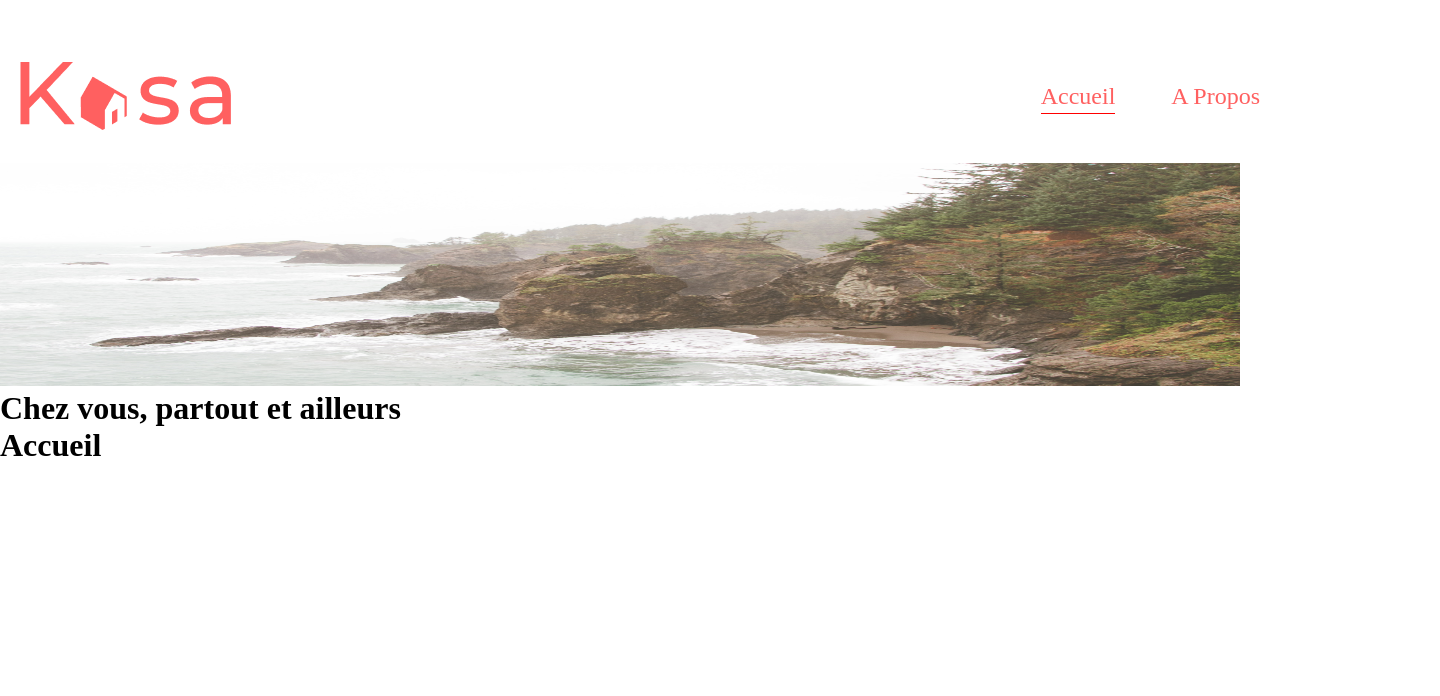
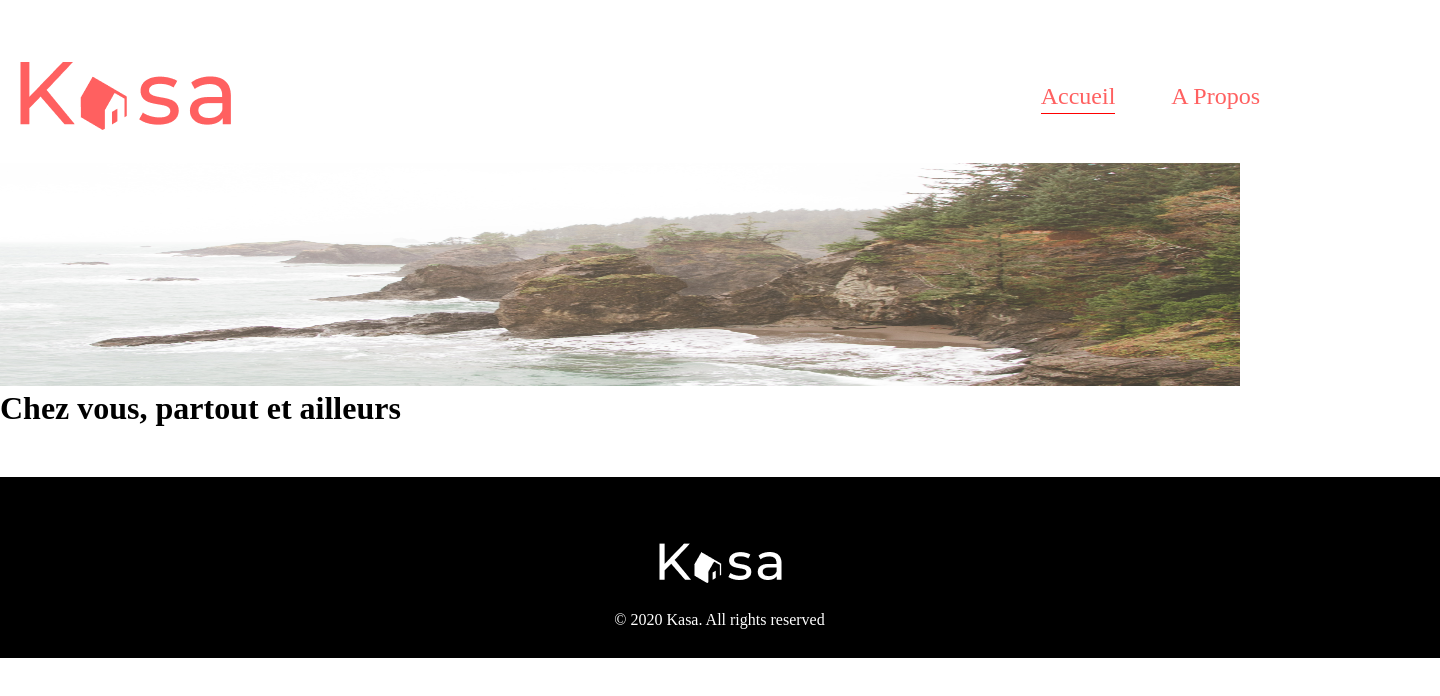
Before and after one commit to Valene-R/Kasa, a React (Create React App) app: page / in a window 1280 px wide. Shown: the top 696 px of the page, 1440 px wide, since content can reach past the window. Built offline with nearby package versions, Linux system fonts and the light colour scheme.

Commit message:
feat(footer): add footer on homepage

```diff
--- a/src/components/Footer/Footer.jsx
+++ b/src/components/Footer/Footer.jsx
@@ -0,0 +1,15 @@
+import React from 'react';
+import logoFooter from "../../assets/img/logoFooter.png"
+
+const Footer = () => {
+    return (
+        <div className='logoCopyright'>
+            <div className='logoFooter'>
+                <img src={logoFooter} alt="logo Kasa" />
+            </div>
+            <p className='copyright'>© 2020 Kasa. All rights reserved</p>
+        </div>
+    );
+};
+
+export default Footer;
--- a/src/components/Footer/_footer.scss
+++ b/src/components/Footer/_footer.scss
@@ -0,0 +1,19 @@
+.logoCopyright {
+    background-color: #000000;
+    display: flex;
+    flex-direction: column;
+    justify-content: flex-end;
+    align-items: center;
+    padding: 66px 464px 29px 463px;
+    gap: 28px;
+    position: absolute;
+    width: 513px;
+    margin-top: 50px;
+    .logoFooter {
+        width: 122px;
+        height: 40px;
+    }
+    .copyright {
+        color: #FFFFFF;
+    }
+}
--- a/src/pages/Home/Home.jsx
+++ b/src/pages/Home/Home.jsx
@@ -3,6 +3,7 @@ import React from 'react';
 // import Logo from '../components/Logo';
 import Header from '../../components/Header/Header';
 import Banner from '../../components/Banner/Banner';
+import Footer from '../../components/Footer/Footer';
 
 const Home = () => {
     return (
@@ -11,7 +12,8 @@ const Home = () => {
             <Navigation /> */}
             <Header />
             <Banner />
-           <h1>Accueil</h1>
+
+            <Footer />
         </div>
     );
 };
--- a/src/styles/index.scss
+++ b/src/styles/index.scss
@@ -3,3 +3,4 @@
 @import "../components/Logo/logo";
 @import "../components/Header/header";
 @import "../components/Banner/banner";
+@import "../components/Footer/footer";
```
Also changed, not shown: src/assets/img/logoFooter.png (added).
